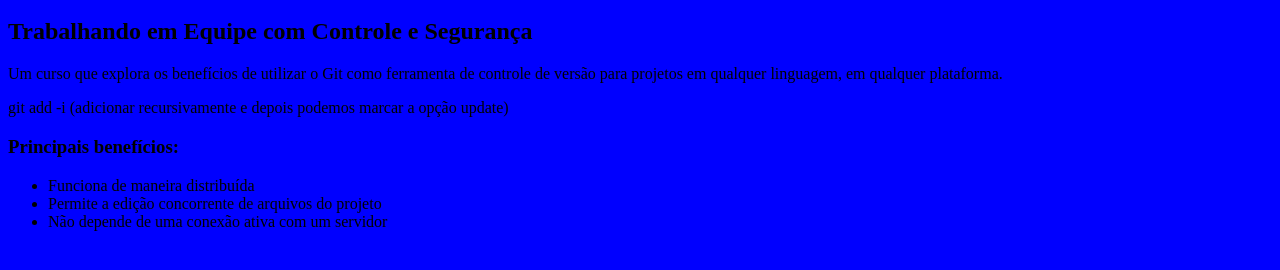
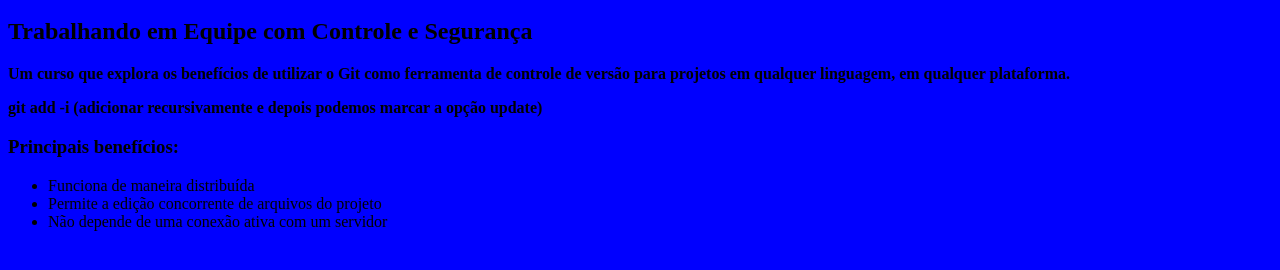
Before and after one commit to AndreasBorba/curso-git, a plain HTML site: page index.html in a window 1280 px wide. Shown: the part 48-318 px from the top of the page. Drawn offline with Linux system fonts and the light colour scheme.

Commit message:
Novo estilo

```diff
--- /dev/null
+++ b/estilo-2.css
@@ -0,0 +1,3 @@
+p {
+    font-weight: 700;
+}
--- a/index.html
+++ b/index.html
@@ -1,6 +1,7 @@
 <html>
     <head>
         <link rel="stylesheet" type="text/css" href="estilo.css">
+        <link rel="stylesheet" type="text/css" href="estilo-2.css">
     </head>
     <body>
         <h1>Git</h1>
```
